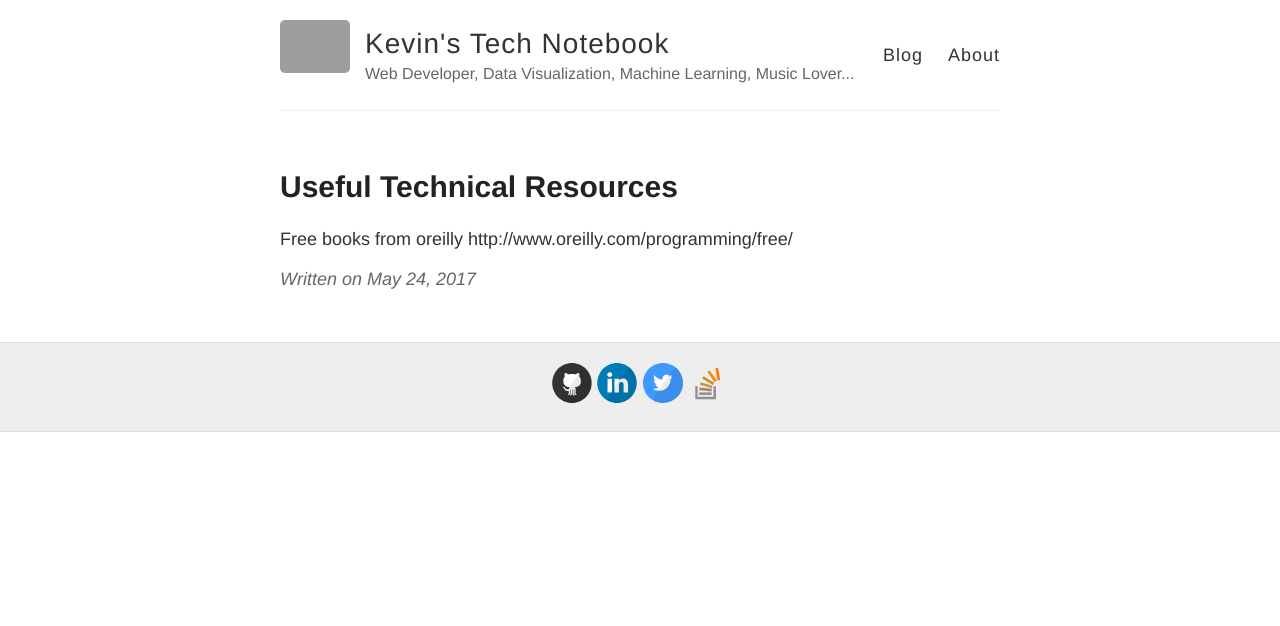
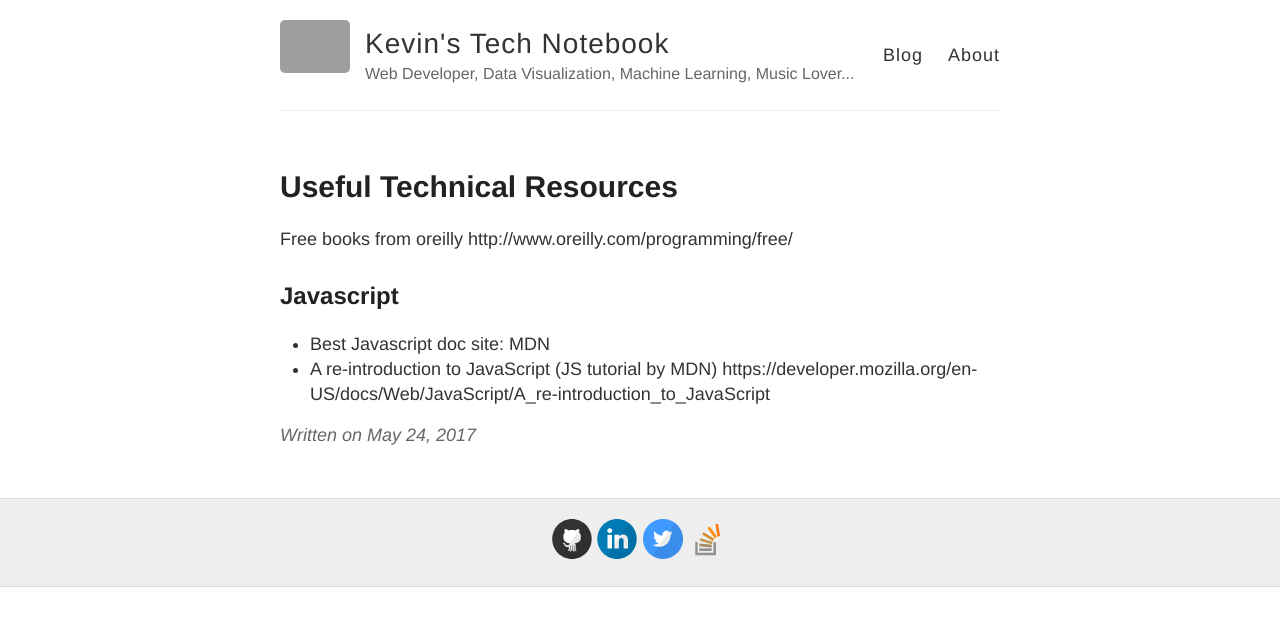
Before and after one commit to KevKeyingLi/KevKeyingLi.github.io, a Jekyll site: the page built from _posts/2017-05-24-Useful-Technical-Resources.md, in a window 1280 px wide. Shown: the top 626 px of the page. Built offline with Jekyll 4.4.1, drawn with Linux system fonts in a browser that asks for light colours; our own code applies the rules of GitHub Pages for plain Markdown files; grey boxes are pictures that could not be loaded.

Commit message:
add "A re-introduction to JavaScript (JS tutorial)"

```diff
--- a/_posts/2017-05-24-Useful-Technical-Resources.md
+++ b/_posts/2017-05-24-Useful-Technical-Resources.md
@@ -1,2 +1,6 @@
 Free books from oreilly
 http://www.oreilly.com/programming/free/
+
+## Javascript
+* Best Javascript doc site: MDN
+* A re-introduction to JavaScript (JS tutorial by MDN) https://developer.mozilla.org/en-US/docs/Web/JavaScript/A_re-introduction_to_JavaScript
```
